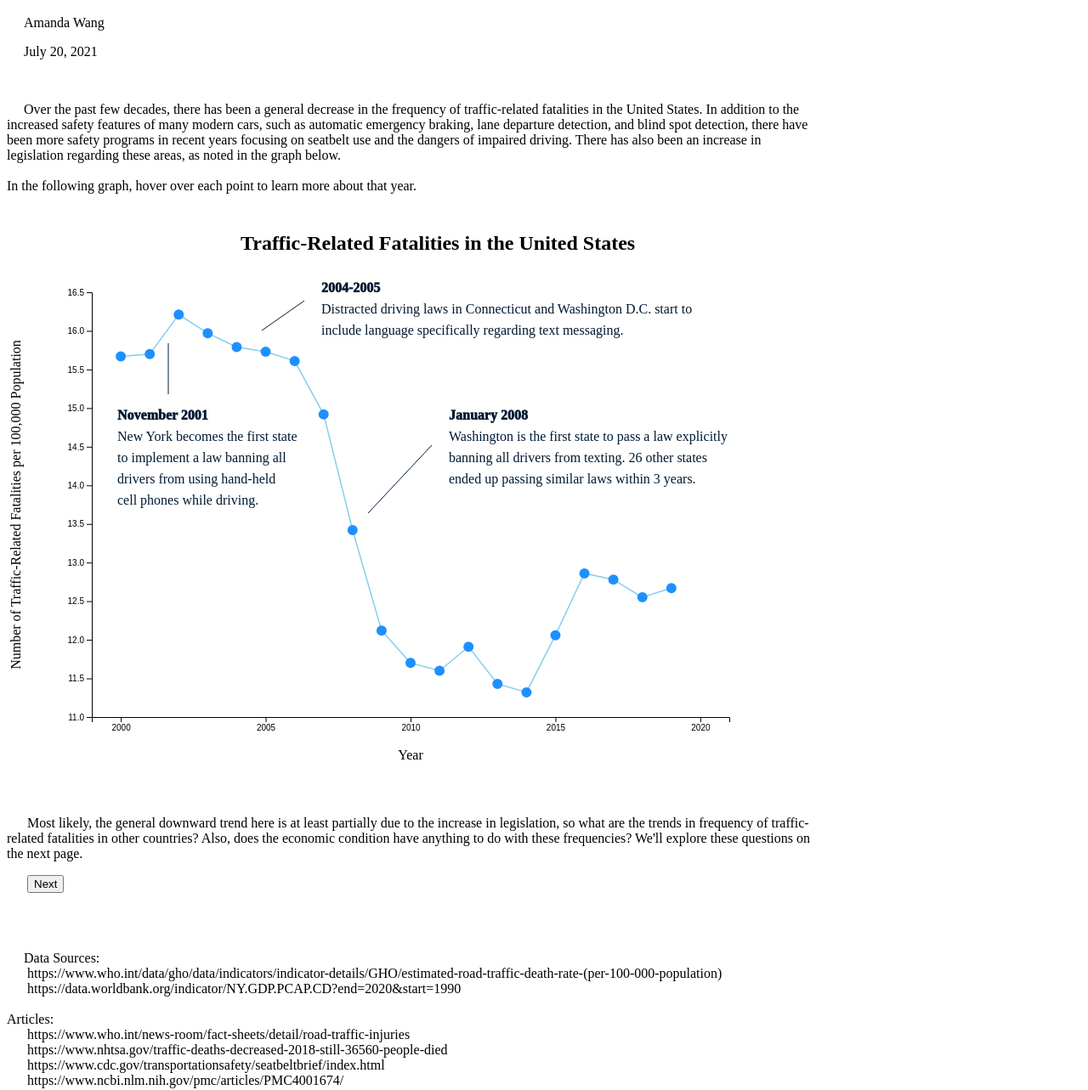
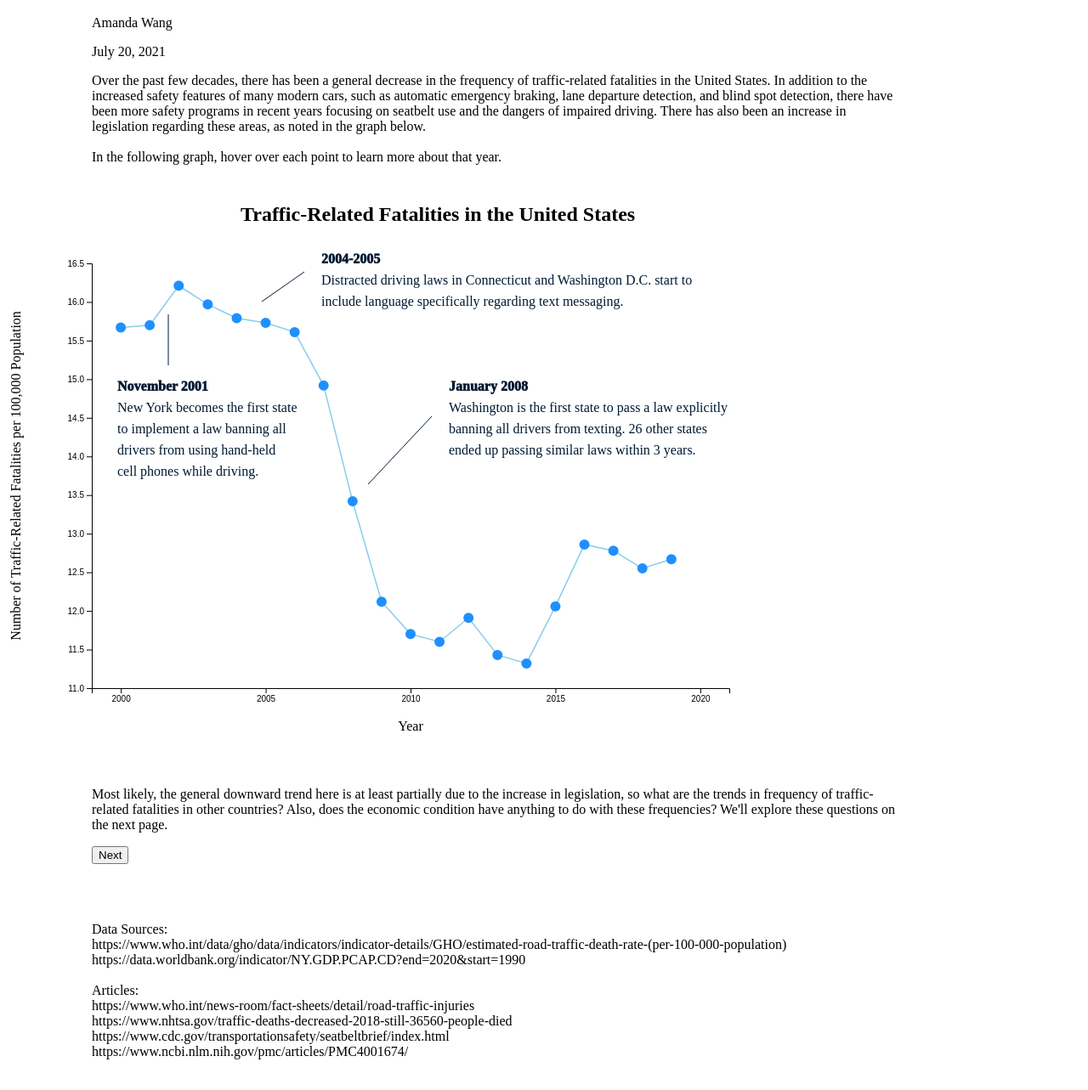
Before and after one commit to awang288/awang288.github.io, a plain HTML site: page index.html in a window 1280 px wide. Shown: the part 48-1331 px from the top of the page at 85% size. Drawn offline with nearby package versions, Linux system fonts and the light colour scheme.

Commit message:
Update index.html

```diff
--- a/index.html
+++ b/index.html
@@ -17,15 +17,16 @@
   }
   p.p1{
     max-width: 950px;
+    margin-left: 100px;
   }
 
 </style>
 <body onload='init()'>
 <h1>&nbsp;&nbsp;US Road Traffic Mortality</h1>
-<p>&nbsp;&nbsp;&nbsp;&nbsp;&nbsp;Amanda Wang</p>
-<p>&nbsp;&nbsp;&nbsp;&nbsp;&nbsp;July 20, 2021</p>
-<p>&nbsp;</p>
-<p class="p1">&nbsp;&nbsp;&nbsp;&nbsp;&nbsp;Over the past few decades, there has been a general decrease in the frequency of traffic-related
+<p class="p1">Amanda Wang</p>
+<p class="p1">July 20, 2021</p>
+<p class="p1"></p>
+<p class="p1">Over the past few decades, there has been a general decrease in the frequency of traffic-related
   fatalities in the United States. In addition to the increased safety features of many modern cars,
   such as automatic emergency braking, lane departure detection, and blind spot detection, there have
   been more safety programs in recent years focusing on seatbelt use and the dangers of impaired driving.
@@ -190,24 +191,24 @@ async function init() {
 
 </script>
 
-<p class="p1">&nbsp;&nbsp;&nbsp;&nbsp;&nbsp;
+<p class="p1">
 Most likely, the general downward trend here is at least partially due to the
 increase in legislation, so what are the trends in frequency of traffic-related fatalities
 in other countries? Also, does the economic condition have anything to do with these frequencies?
 We'll explore these questions on the next page. </p>
-<p>&nbsp;&nbsp;&nbsp;&nbsp;&nbsp;
+<p class="p1">
 <input type="button" onclick="location.href='est_road_deaths.html';" value="Next" />
 </p>
 <br>
 <br>
-<p>&nbsp;&nbsp;&nbsp;&nbsp;&nbsp;Data Sources:<br>&nbsp;&nbsp;&nbsp;&nbsp;&nbsp;
-  https://www.who.int/data/gho/data/indicators/indicator-details/GHO/estimated-road-traffic-death-rate-(per-100-000-population)<br>&nbsp;&nbsp;&nbsp;&nbsp;&nbsp;
-  https://data.worldbank.org/indicator/NY.GDP.PCAP.CD?end=2020&start=1990<br>&nbsp;&nbsp;&nbsp;&nbsp;&nbsp;
+<p class="p1">Data Sources:<br>
+  https://www.who.int/data/gho/data/indicators/indicator-details/GHO/estimated-road-traffic-death-rate-(per-100-000-population)<br>
+  https://data.worldbank.org/indicator/NY.GDP.PCAP.CD?end=2020&start=1990<br>
   <br>
-  Articles:<br>&nbsp;&nbsp;&nbsp;&nbsp;&nbsp;
-  https://www.who.int/news-room/fact-sheets/detail/road-traffic-injuries<br>&nbsp;&nbsp;&nbsp;&nbsp;&nbsp;
-  https://www.nhtsa.gov/traffic-deaths-decreased-2018-still-36560-people-died<br>&nbsp;&nbsp;&nbsp;&nbsp;&nbsp;
-  https://www.cdc.gov/transportationsafety/seatbeltbrief/index.html<br>&nbsp;&nbsp;&nbsp;&nbsp;&nbsp;
-  https://www.ncbi.nlm.nih.gov/pmc/articles/PMC4001674/</p>&nbsp;&nbsp;&nbsp;&nbsp;&nbsp;
+  Articles:<br>
+  https://www.who.int/news-room/fact-sheets/detail/road-traffic-injuries<br>
+  https://www.nhtsa.gov/traffic-deaths-decreased-2018-still-36560-people-died<br>
+  https://www.cdc.gov/transportationsafety/seatbeltbrief/index.html<br>
+  https://www.ncbi.nlm.nih.gov/pmc/articles/PMC4001674/</p>
 </body>
 </html>
```
